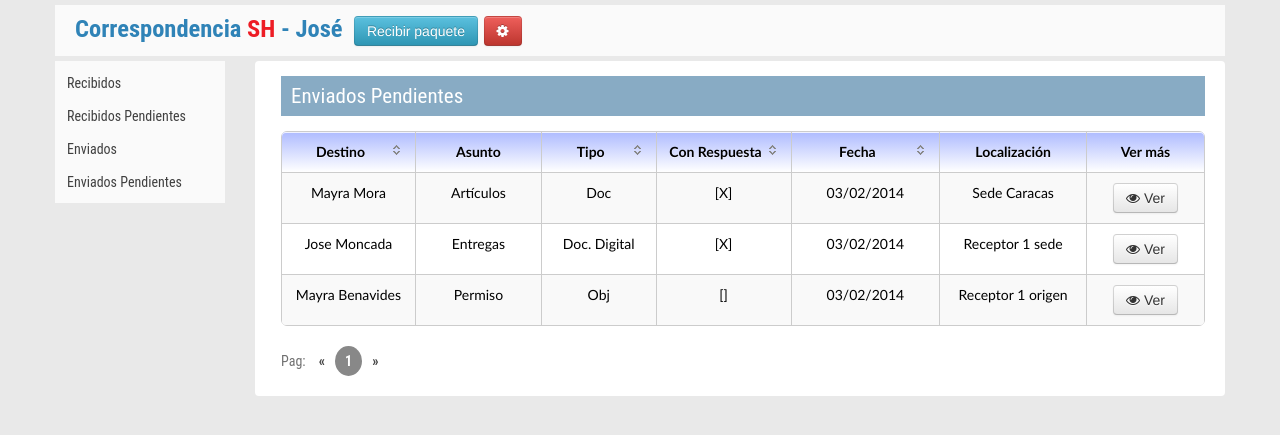
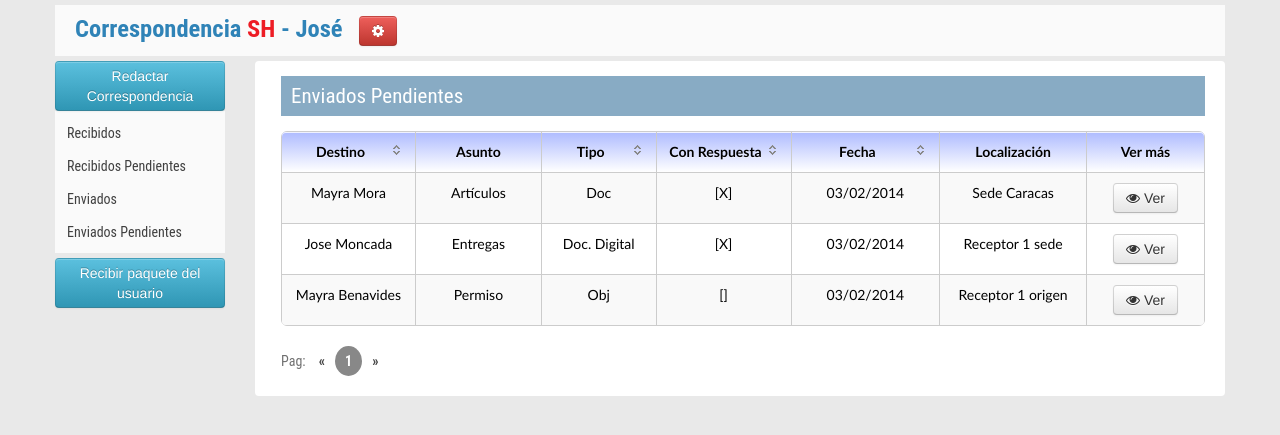
Before and after one commit to jose1988/SDC, a PHP site: page /SistemaDeCorrespondencia/views/enviadosPendientes.php in a window 1280 px wide. Shown: the part 156-591 px from the top of the page. Run offline with PHP 8.4, Linux system fonts and the light colour scheme; the visitor is signed in with stand-in values (Sample User, id 1).

Commit message:
mas cambios

```diff
--- a/index.php
+++ b/index.php
@@ -43,7 +43,7 @@ if (isset($_POST["Biniciar"])) {
 	iraURL('../pages/index.php');
 	}*/
 	$_SESSION["Usuario"]=$_POST["usuario"];
-	iraURL('views/inbox.php');
+	iraURL('views/create_user.php');
 	}
 
 include("views/index.php");
--- a/views/enviadosPendientes.php
+++ b/views/enviadosPendientes.php
@@ -92,24 +92,7 @@
 
 
                       </div>
-                       <?php
-					   if($_SESSION["Usuario"]=="operador"){ ?>
 
-						<a href="operator_level.php" ><button type="button" class="btn btn-info " value="Recibir paquete"> Recibir paquete </button> </a>
-
-					  <?php }
-					    if($_SESSION["Usuario"]=="operadorsede"){ ?>
-
-						<a href="headquarters_operator.php" > <button type="button"class="btn btn-info "  value="Recibir paquete"> Recibir paquete</button> </a>
-
-					  <?php }
-					    if($_SESSION["Usuario"]=="empaquetador"){ ?>
-
-					<a href="create_valise.php" ><button type="button" class="btn btn-info " value="Realizar Valija"> Realizar Valija</button> </a>
-
-					 <?php  }
-
-					   ?>
 
                       <div class="btn-group" >
 
@@ -147,16 +130,35 @@
        <div class="row-fluid">
 
        <div class="span2">
+        <a href="send_correspondence.php" ><button type="button" class="btn btn-info " value="Redactar"> Redactar Correspondencia</button> </a>
 
 
         <ul class="nav nav-pills nav-stacked">
-              <li> <a href="inbox.php" >  Recibidos </a></li>
+
+        <li> <a href="inbox.php" >  Recibidos </a></li>
         <li> <a href="recibidosPendientes.php" >  Recibidos Pendientes </a></li>
         <li> <a href="enviados.php" >  Enviados </a></li>
         <li> <a href="enviadosPendientes.php" >  Enviados Pendientes </a></li>
 
      </ul>
+       <?php
+					   if($_SESSION["Usuario"]=="operador"){ ?>
 
+						<a href="operator_level.php" ><button type="button" class="btn btn-info btn-primary " value="Recibir paquete">  Recibir paquete del usuario  </button> </a>
+
+					  <?php }
+					    if($_SESSION["Usuario"]=="operadorsede"){ ?>
+
+						<a href="headquarters_operator.php" > <button type="button"class="btn btn-info btn-primary"  value="Recibir paquete">  Recibir paquete del usuario   </button> </a>
+
+					  <?php }
+					    if($_SESSION["Usuario"]=="empaquetador"){ ?>
+
+					<a href="create_valise.php" ><button type="button" class="btn btn-info btn-primary" value="Realizar Valija">  Realizar Valija del usuario  </button> </a>
+
+					 <?php  }
+
+					   ?>
       </div>
 
        <div class="span10">
--- a/views/recibidosPendientes.php
+++ b/views/recibidosPendientes.php
@@ -147,10 +147,12 @@
        <div class="row-fluid">
 
        <div class="span2">
+        <a href="send_correspondence.php" ><button type="button" class="btn btn-info " value="Redactar"> Redactar Correspondencia</button> </a>
 
 
         <ul class="nav nav-pills nav-stacked">
-              <li> <a href="inbox.php" >  Recibidos </a></li>
+
+        <li> <a href="inbox.php" >  Recibidos </a></li>
         <li> <a href="recibidosPendientes.php" >  Recibidos Pendientes </a></li>
         <li> <a href="enviados.php" >  Enviados </a></li>
         <li> <a href="enviadosPendientes.php" >  Enviados Pendientes </a></li>
```
Also changed, not shown: views/create_user.php (+10 -1 lines), views/enviados.php (+21 -19 lines).
